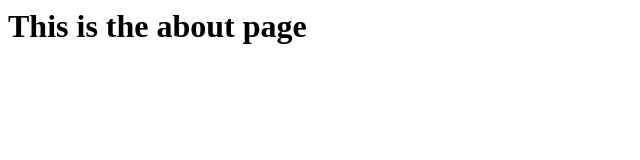
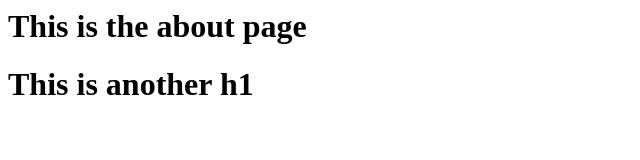
Before and after one commit to joliverio/ITD210Fall2022, a plain HTML site: page about.html in a window 1280 px wide. Shown: the whole page, without its empty margins (0-640 px from the left). Drawn offline with Linux system fonts and the light colour scheme.

Commit message:
Update about.html

```diff
--- a/about.html
+++ b/about.html
@@ -2,5 +2,6 @@
 	<head></head>
 	<body>
 		<h1> This is the about page </h1>
+		<h1> This is another h1 </h1>
 	</body>
 </html>
```
